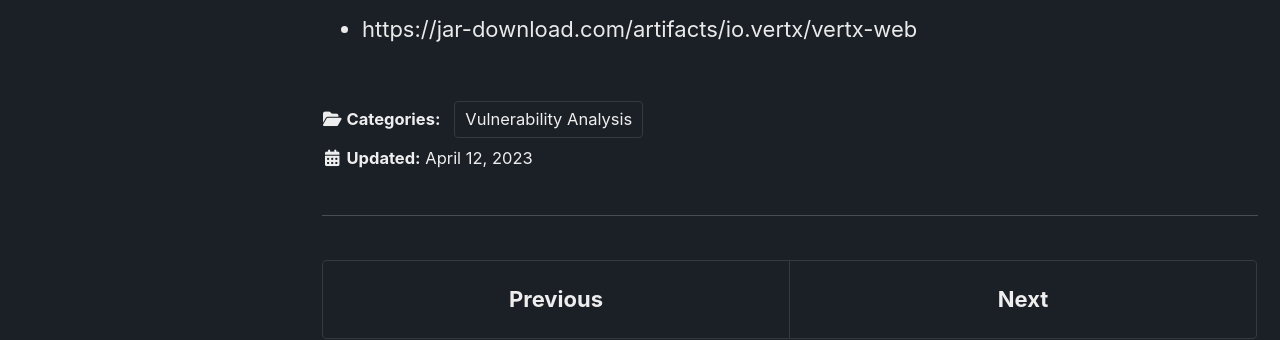
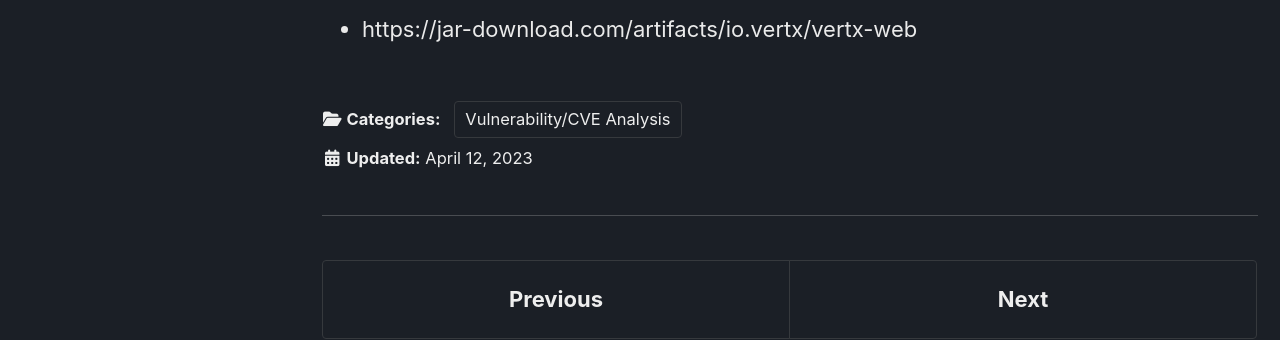
Before and after one commit to Zeyad-Azima/Zeyad-Azima.github.io, a Jekyll site: the page built from _posts/Security Research/2023-04-12-CVE_2023_24815.md, in a window 1280 px wide and 900 px high, scrolled down 6519 px. Shown: the part 341-681 px from the top of the window. Built offline with Jekyll 4.4.1, drawn with Linux system fonts in a browser that asks for light colours; cached includes are drawn as plain includes; nearby versions of some CDN libraries.

Commit message:
Update 2023-04-12-CVE_2023_24815.md

```diff
--- a/_posts/Security Research/2023-04-12-CVE_2023_24815.md
+++ b/_posts/Security Research/2023-04-12-CVE_2023_24815.md
@@ -6,7 +6,7 @@ header:
 ribbon: brown
 description: "A detailed analysis for a vulnerability discovered in `Vert.x-Web` known as `CVE-2023-24815`."
 categories:
-  - Vulnerability Analysis
+  - Vulnerability/CVE Analysis
 toc: true
 ---
 
```
